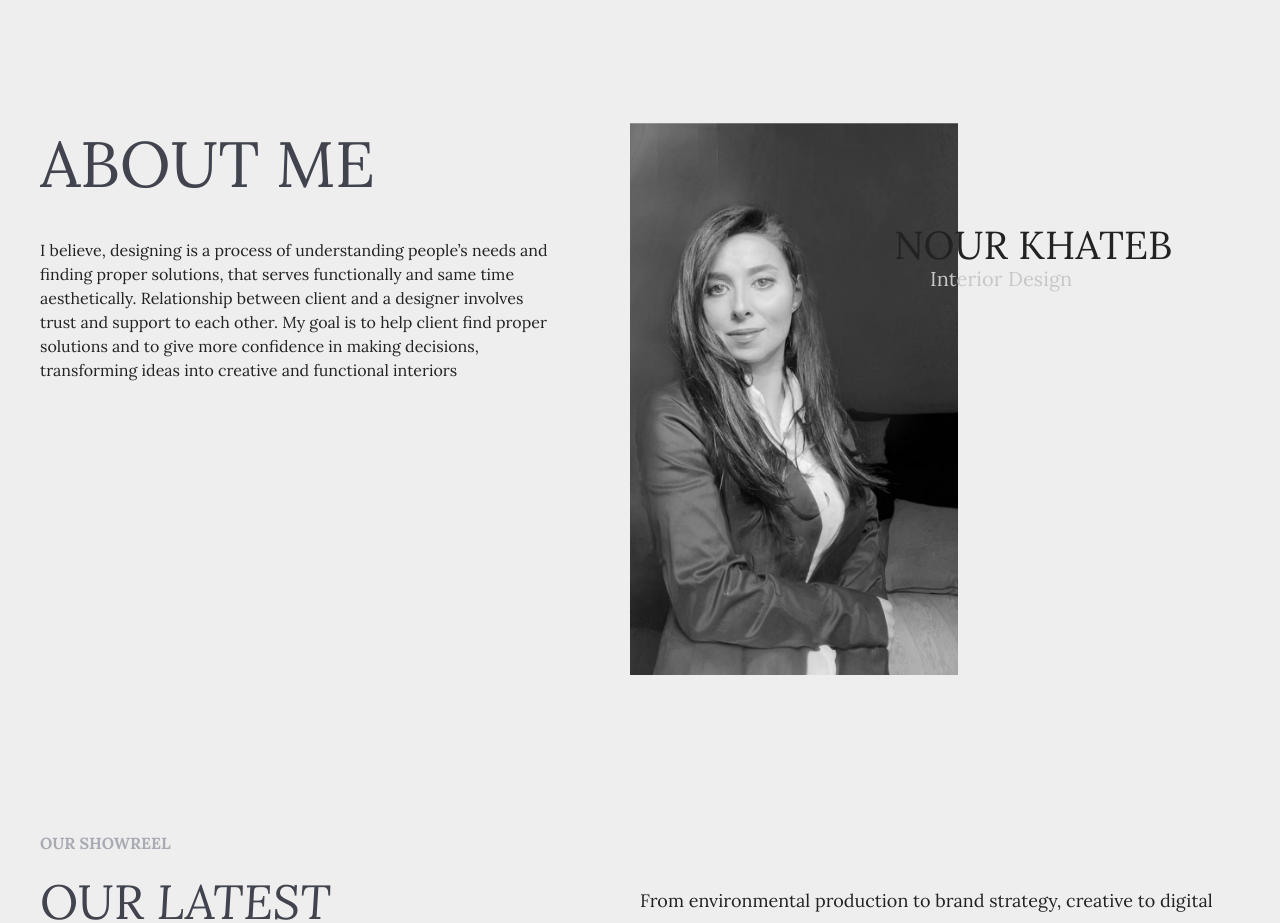
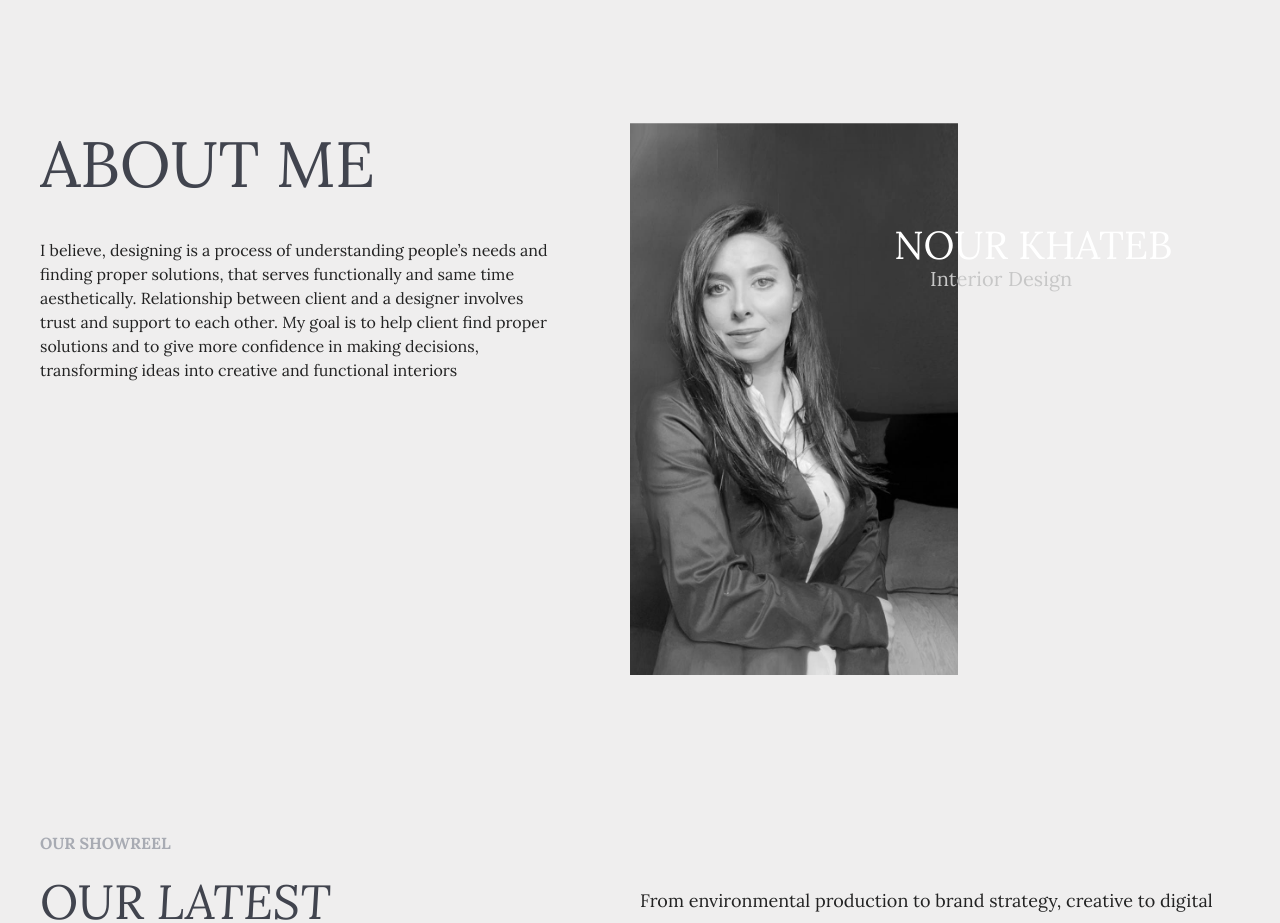
Before and after one commit to mjdali173/design, a plain HTML site: page index1.html in a window 1280 px wide. Shown: the part 1680-2603 px from the top of the page. Drawn offline with Linux system fonts and the light colour scheme.

Commit message:
Update index1.html

```diff
--- a/index1.html
+++ b/index1.html
@@ -302,7 +302,7 @@ I believe, designing is a process of understanding people’s needs and finding
             <div class="single-team" data-scroll data-cursor="team-slider" data-scroll-call="team-effect-1">
                   <div class="single-team__first">
                     <img class="single__img" src="./images/NOUR.jpg" alt="">
-                    <h2 class="member-name" style="color="white" >NOUR KHATEB</h2>
+                    <h2 class="member-name" style="color:white" >NOUR KHATEB</h2>
                     <span class="member-role">Interior Design</span>
                   </div>
 
```
